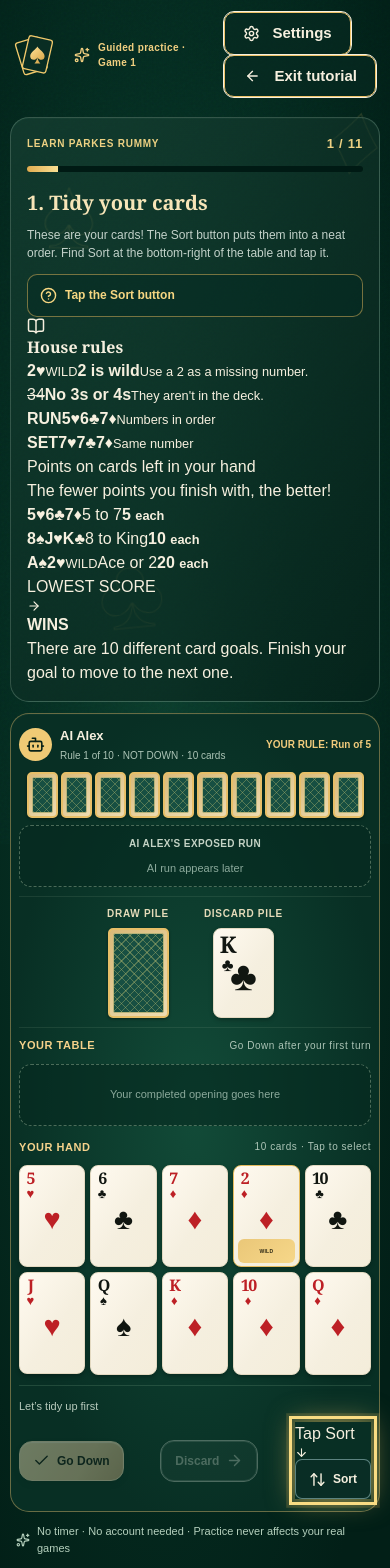
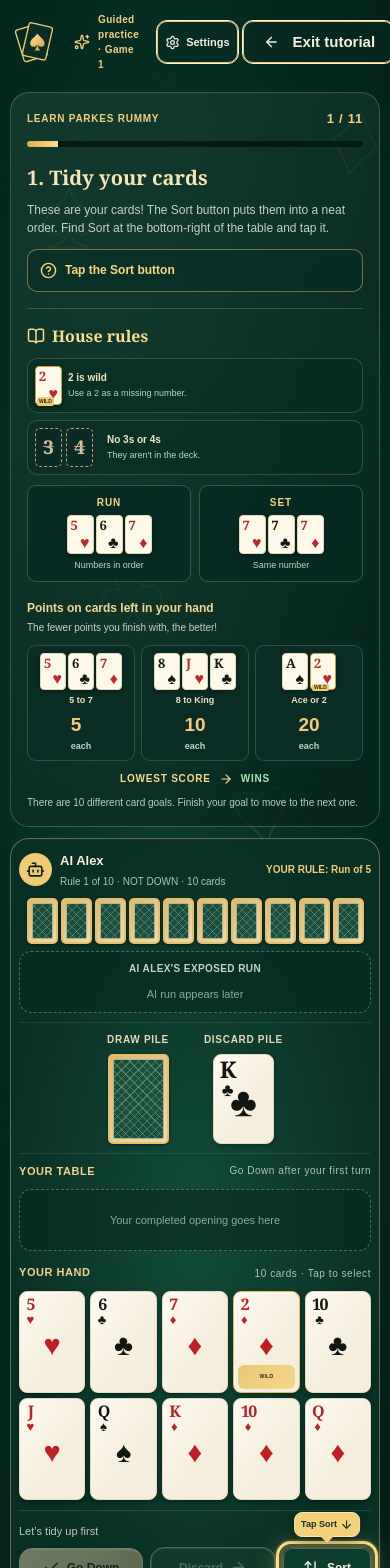
Before and after one commit to Shonky72/Parkes-Rummy, a Next.js app: page /tutorial in a window 390 px wide. Shown: the top 1568 px of the page. Built offline with nearby package versions, Linux system fonts and the light colour scheme; a web font is replaced by a local one.

Commit message:
Style visual card-value tiles, guided targets, Sort and settings walkthrough

```diff
--- a/app/tutorial.css
+++ b/app/tutorial.css
@@ -83,3 +83,125 @@
 .tutorial-cheat{border-top:1px solid #acc59b32;margin-top:13px;padding-top:12px;color:#e7d8a7}
 .tutorial-cheat>summary{cursor:pointer;font-size:11px;font-weight:800}
 .tutorial-cheat p{font-size:11px;color:#c2d1c7;line-height:1.5;margin-top:9px}
+
+
+/* Pointers are tied to the real controls, without covering the card table. */
+.tutorial-header-actions{display:flex;align-items:center;justify-content:flex-end;gap:10px}
+.tutorial-settings-spot,.tutorial-pile-block,.tutorial-action-spot,.tutorial-sort-spot{position:relative}
+.tutorial-settings-trigger{min-height:37px;gap:6px;padding:8px 12px;font-size:12px}
+.tutorial-coach{
+  display:inline-flex;align-items:center;justify-content:center;gap:5px;
+  border:1px solid #f6e6b1;border-radius:8px;background:#f3d17b;
+  color:#153326;font-size:11px;font-weight:900;line-height:1.15;
+  padding:6px 9px;white-space:nowrap;box-shadow:0 5px 16px #0006;z-index:12;
+}
+.tutorial-coach:after{content:"";position:absolute;border:7px solid transparent}
+.tutorial-coach-below{position:absolute;left:50%;top:calc(100% + 10px);transform:translateX(-50%)}
+.tutorial-coach-below:after{bottom:100%;left:calc(50% - 7px);border-top:0;border-bottom-color:#f3d17b}
+.tutorial-pile-pointer{position:absolute;bottom:calc(100% + 5px);left:50%;transform:translateX(-50%);flex-direction:column;gap:1px}
+.tutorial-pile-pointer:after{top:100%;left:calc(50% - 7px);border-top-color:#f3d17b}
+.tutorial-action-coach{position:absolute;bottom:calc(100% + 11px);left:50%;transform:translateX(-50%);gap:3px}
+.tutorial-action-coach:after{top:100%;left:calc(50% - 7px);border-top-color:#f3d17b}
+.tutorial-sort-spot{min-width:80px;min-height:40px;border-radius:8px}
+.tutorial-sort-spot .sort-control{height:100%;font-size:12px}
+.tutorial-sort-spot .sort-control>.sort-button{min-height:40px;height:100%;width:100%;padding:7px 9px;border:1px solid #b4bd9a6b;background:#0d3e30;border-radius:9px}
+.tutorial-sort-spot .sort-control>.sort-button:hover{background:#15513e}
+.tutorial-sort-spot.tutorial-glow{outline-offset:4px}
+.tutorial-hand-pointer{
+  display:flex;align-items:center;gap:6px;justify-content:center;
+  font-size:11px;color:#ffdf92;font-weight:800;min-height:22px;
+}
+.tutorial-hand-title{align-items:flex-end}
+.tutorial-guide{scrollbar-width:thin;scrollbar-color:#a6aa6c88 transparent}
+@media(min-width:981px){
+  .tutorial-guide{max-height:calc(100dvh - 28px);overflow-y:auto}
+}
+@media(max-width:980px){
+  .tutorial-guide{max-height:none;overflow:visible}
+}
+@media(max-width:600px){
+  .tutorial-header-actions{gap:5px}
+  .tutorial-header-actions .tutorial-settings-trigger{font-size:11px;padding:6px 7px;min-width:44px}
+  .tutorial-header-actions .tutorial-settings-trigger svg{width:15px}
+  .tutorial-action-coach{font-size:9px;padding:5px 6px}
+  .tutorial-coach-below{font-size:10px;left:auto;right:0;transform:none}
+  .tutorial-pile-pointer{font-size:10px}
+  .tutorial-controls .tutorial-action-spot{flex:1}
+  .tutorial-controls .tutorial-action-spot>.button{width:100%}
+  .tutorial-sort-spot{flex:0 0 88px}
+}
+/* A visual children's guide to cards and scores. */
+.tutorial-rules-visual{margin-top:16px;padding-top:15px;border-top:1px solid #b6b78a45}
+.tutorial-rules-visual h2{display:flex;align-items:center;gap:7px;color:#f9dc91;font-size:16px;font-family:Georgia,serif}
+.tutorial-rules-visual h3{font-size:12px;font-weight:900;color:#f2d993;margin:17px 0 4px}
+.tutorial-rule-tiles{display:grid;grid-template-columns:1fr;gap:7px;margin-top:10px}
+.tutorial-rule-tile{display:flex;align-items:center;gap:12px;padding:8px 10px;border-radius:10px;background:#052d2288;border:1px solid #9ba78c45}
+.tutorial-rule-tile>span:last-child{display:grid;gap:3px}
+.tutorial-rule-tile strong{font-size:11px;color:#f3e5c4}
+.tutorial-rule-tile small{font-size:10px;color:#bbd3c4;line-height:1.3}
+.tutorial-mini-card{
+  display:flex;flex-direction:column;flex:0 0 27px;
+  align-items:flex-start;justify-content:space-between;
+  width:27px;height:39px;padding:3px 3px 2px;
+  background:#fff9e9;border:1px solid #e3d7be;border-radius:4px;
+  box-shadow:0 2px 4px #0004;color:#101b17;line-height:1;
+}
+.tutorial-mini-card.red{color:#be272b}
+.tutorial-mini-card b{font-family:Georgia,serif;font-size:13px;font-weight:900}
+.tutorial-mini-card>span{font-size:16px;align-self:flex-end}
+.tutorial-mini-card.mini-wild{border-color:#c69d44;position:relative}
+.tutorial-mini-card.mini-wild>small{position:absolute;bottom:-2px;left:1px;padding:1px 2px;background:#f2ca70;color:#233025;border-radius:2px;font-size:5px;font-weight:900}
+.tutorial-no-cards{display:flex;gap:4px;font-family:Georgia,serif;font-weight:900;color:#cfc2a6;min-width:66px}
+.tutorial-no-cards>s{display:grid;place-items:center;width:27px;height:39px;background:#092b23;border-radius:5px;border:1px dashed #ca9881;font-size:19px;text-decoration-color:#eb997e}
+.tutorial-patterns{display:grid;grid-template-columns:1fr 1fr;gap:8px;margin-top:10px}
+.tutorial-patterns>div{display:grid;gap:5px;justify-items:center;background:#072b22c9;border-radius:9px;padding:9px 5px;border:1px solid #9da38857}
+.tutorial-patterns>div>strong{font-size:10px;color:#f6d38d;letter-spacing:.1em}
+.tutorial-pattern-cards{display:flex;justify-content:center;gap:2px}
+.tutorial-patterns small{font-size:9px;color:#bed3c6;text-align:center}
+.tutorial-points-intro{font-size:10px;color:#c5d4c7;line-height:1.35}
+.tutorial-points-grid{display:grid;gap:6px;margin-top:10px}
+.tutorial-points-grid>div{display:grid;grid-template-columns:86px 1fr auto;gap:6px;align-items:center;background:#092d24;border:1px solid #b1c39a38;padding:7px;border-radius:9px}
+.tutorial-point-cards{display:flex;gap:2px}
+.tutorial-point-cards>.tutorial-mini-card{width:26px;height:37px;flex-basis:26px}
+.tutorial-points-grid>div>span:nth-child(2){font-size:11px;color:#eee0c1;font-weight:700}
+.tutorial-points-grid strong{font-size:19px;color:#f5cb79;white-space:nowrap}
+.tutorial-points-grid strong small{display:block;text-align:center;font-size:9px;color:#c1d6c6}
+.tutorial-lowest{margin-top:10px;display:flex;justify-content:center;align-items:center;gap:8px;font-size:10px;font-weight:900;letter-spacing:.08em;color:#f5dc91}
+.tutorial-lowest strong{color:#a4eab9}
+.tutorial-rules-footer{font-size:10px;color:#b9d0c0;line-height:1.5;margin-top:9px}
+@media(max-width:600px){
+  .tutorial-rule-tiles{grid-template-columns:repeat(2,minmax(0,1fr))}
+  .tutorial-rule-tile{gap:6px;padding:7px}
+  .tutorial-rule-tile strong{font-size:10px}
+  .tutorial-rule-tile small{font-size:9px}
+  .tutorial-points-grid{grid-template-columns:repeat(3,minmax(0,1fr))}
+  .tutorial-points-grid>div{grid-template-columns:1fr;justify-items:center;gap:4px;padding:7px 3px}
+  .tutorial-points-grid>div>span:nth-child(2){font-size:10px}
+}
+@media(max-width:420px){
+  .tutorial-rule-tiles{grid-template-columns:1fr}
+  .tutorial-points-grid>div>span:nth-child(2){font-size:9px}
+}
+/* Guided settings are similar to the real game settings, not a mock screenshot. */
+.tutorial-settings{
+  width:min(520px,calc(100vw - 30px));max-height:calc(100dvh - 28px);
+  overflow-y:auto;padding:23px;border-color:#f1cb75;
+  background:linear-gradient(135deg,#1a4937,#05281e)
+}
+.tutorial-settings-header{display:flex;align-items:center;justify-content:space-between;gap:12px;margin-bottom:10px}
+.tutorial-settings-header h2{display:inline-flex;align-items:center;gap:9px;font-size:25px;color:#f3da9a}
+.tutorial-settings-lead{font-size:13px;line-height:1.55;color:#c9dccd;margin:0 0 16px}
+.tutorial-settings-item{border-top:1px solid #bac09c44;padding:14px 0;display:grid;gap:8px}
+.tutorial-settings-item>strong,.tutorial-settings-sound>div>strong{display:inline-flex;align-items:center;gap:8px;font-size:15px;color:#f3d690}
+.tutorial-settings-item p{font-size:12px;line-height:1.5;color:#c7d5ca}
+.tutorial-direction-options{display:grid;grid-template-columns:repeat(2,minmax(0,1fr));gap:7px}
+.tutorial-direction-options>button{display:flex;justify-content:center;gap:5px;align-items:center;border:1px solid #9fab916e;background:#0b342a;padding:9px 7px;font-size:12px;border-radius:8px}
+.tutorial-direction-options>button.chosen{border-color:#efc368;color:#f7de92;background:#164e39}
+.tutorial-setting-example{display:flex;align-items:center;gap:9px;justify-content:center;background:#092c23;border-radius:8px;padding:8px;font-size:11px;color:#f0e1bf}
+.tutorial-setting-example>span:first-child{font-weight:900;color:#f7cc71}
+.tutorial-settings-sound{display:flex;align-items:center;justify-content:space-between;gap:12px}
+.tutorial-settings-sound>div{display:grid;gap:5px}
+.tutorial-settings-host{border:1px solid #b9bd8b73;border-radius:10px;background:#092c24;padding:11px}
+.tutorial-settings-host strong{font-size:12px;color:#f1d18d}
+.tutorial-settings-host p{font-size:11px;line-height:1.5;color:#bdd1c3;margin-top:5px}
+.tutorial-settings>.button{width:100%;margin-top:16px;min-height:45px}
```
